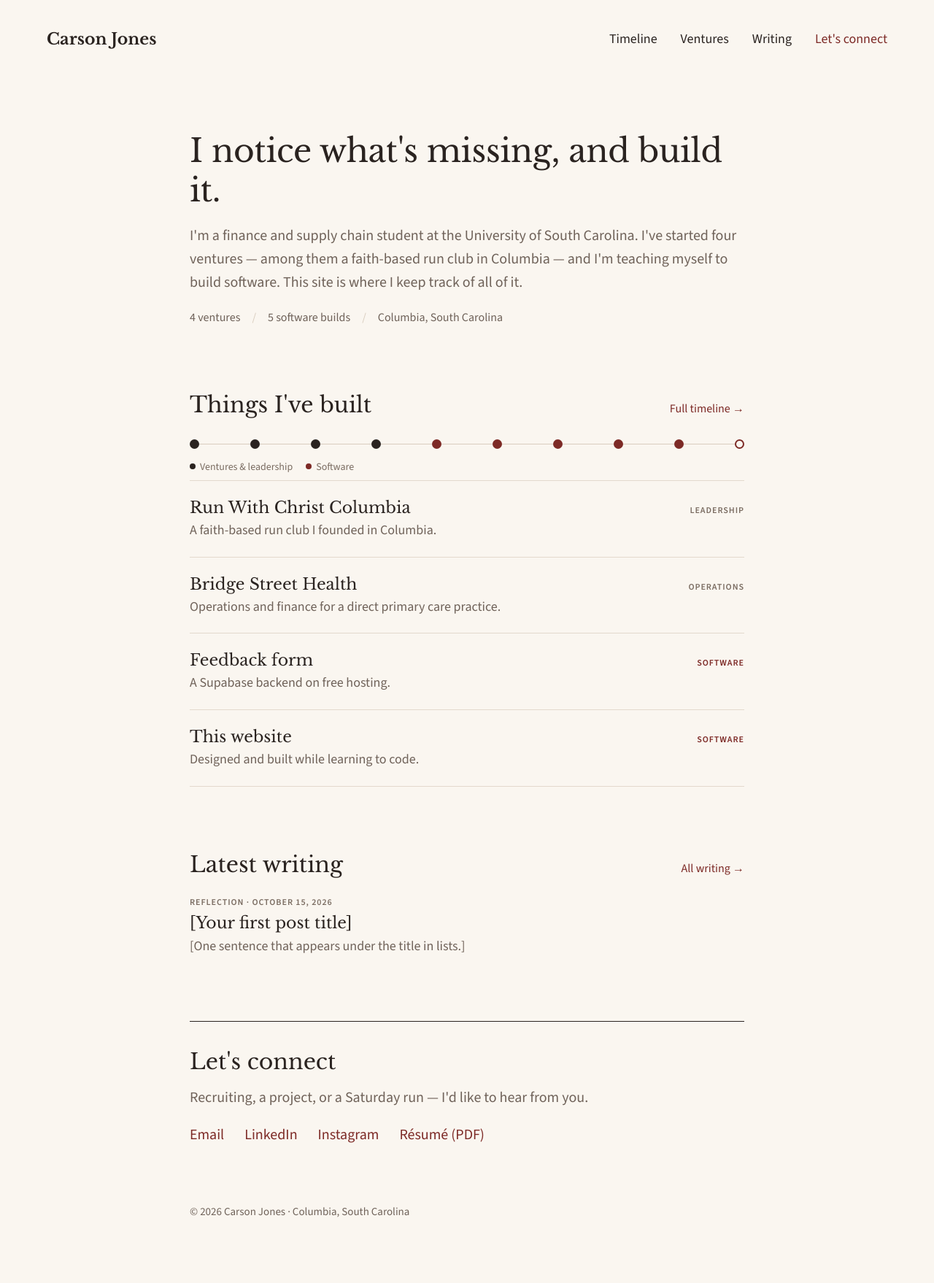
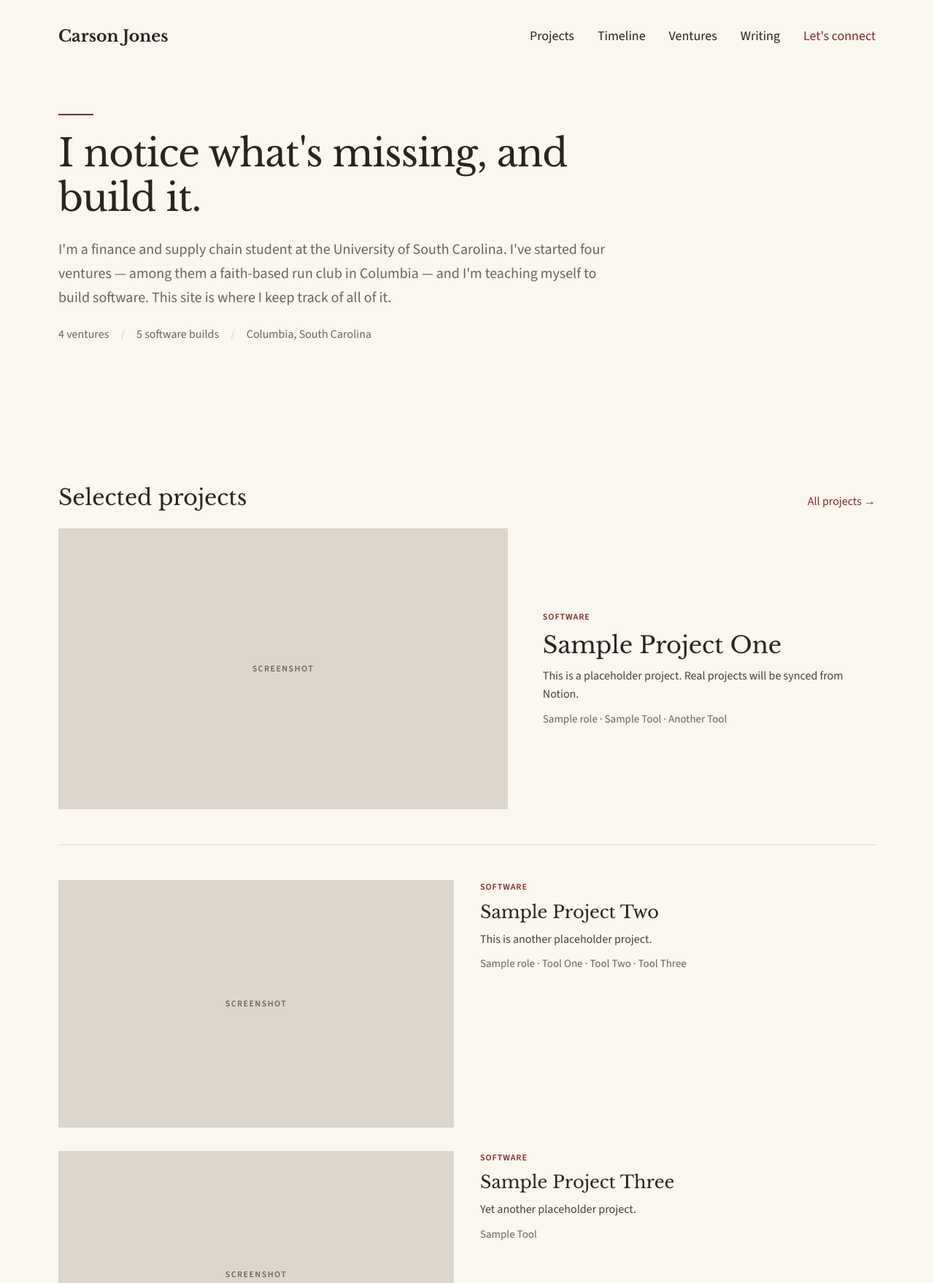
Before and after one commit to carsonjones1/carsonjones-dev, an Astro site: page / in a window 1280 px wide. Shown: the top 1758 px of the page at 73% size. Before the commit the page ends 1712 px from the top, so only its background shows below. Built offline with nearby package versions, Linux system fonts and the light colour scheme; Astro itself is replaced by a stand-in of ours.

Commit message:
Add Projects page with refined editorial design
- Extend sync_notion.py to support Projects data source
  - Add sync_projects() function with Notion API integration
  - Download project screenshots to public/images/projects/
  - Read from NOTION_PROJECTS_DS env var (skips gracefully if unset)
  - Add helper functions: number(), multi_select(), url(), files()

- Create /projects page with responsive design
  - Featured projects shown with wider layout
  - Project cards with screenshot placeholders
  - Tool tags, role, and live/GitHub links
  - Mobile-first responsive grid

- Refresh homepage with refined editorial style
  - Hero area with accent rule above headline
  - 'Selected projects' section (featured + 2 more)
  - Simplified 'More' section linking to Timeline/Ventures/Writing
  - Remove timeline dot strip to reduce visual complexity

- Update site-wide design
  - Add Projects to main navigation (first position)
  - Add --wide (1120px) container for featured content
  - Add --shot colors for screenshot placeholders
  - Update header to use wide container and refined spacing
  - Adjust footer to use wide container

- Add sample projects.json with placeholder data
- Update .env.example with NOTION_PROJECTS_DS
- Document Notion Projects database schema in HANDOFF.md

Co-authored-by: Carson Jones <carsonjones1@users.noreply.github.com>

```diff
--- /dev/null
+++ b/src/data/projects.json
@@ -0,0 +1,38 @@
+[
+  {
+    "slug": "sample-project-1",
+    "title": "Sample Project One",
+    "summary": "This is a placeholder project. Real projects will be synced from Notion.",
+    "tools": ["Sample Tool", "Another Tool"],
+    "role": "Sample role",
+    "liveUrl": null,
+    "githubUrl": null,
+    "screenshot": null,
+    "featured": true,
+    "order": 1
+  },
+  {
+    "slug": "sample-project-2",
+    "title": "Sample Project Two",
+    "summary": "This is another placeholder project.",
+    "tools": ["Tool One", "Tool Two", "Tool Three"],
+    "role": "Sample role",
+    "liveUrl": null,
+    "githubUrl": null,
+    "screenshot": null,
+    "featured": false,
+    "order": 2
+  },
+  {
+    "slug": "sample-project-3",
+    "title": "Sample Project Three",
+    "summary": "Yet another placeholder project.",
+    "tools": ["Sample Tool"],
+    "role": "",
+    "liveUrl": null,
+    "githubUrl": null,
+    "screenshot": null,
+    "featured": false,
+    "order": 3
+  }
+]
--- a/src/layouts/Base.astro
+++ b/src/layouts/Base.astro
@@ -14,6 +14,7 @@ const pageTitle = title ? `${title} — ${site.name}` : site.name;
 const path = Astro.url.pathname;
 
 const nav = [
+  { href: '/projects/', label: 'Projects' },
   { href: '/timeline/', label: 'Timeline' },
   { href: '/ventures/', label: 'Ventures' },
   { href: '/writing/', label: 'Writing' },
@@ -38,6 +39,7 @@ const nav = [
     <a class="skip-link" href="#main">Skip to content</a>
 
     <header class="site-header">
+      <div class="header-inner">
         <a class="wordmark" href="/">{site.name}</a>
         <nav aria-label="Main">
           {
@@ -49,6 +51,7 @@ const nav = [
           }
           <a class="nav-cta" href="/#connect">Let's connect</a>
         </nav>
+      </div>
     </header>
 
     <main id="main">
@@ -63,12 +66,17 @@ const nav = [
 
 <style>
   .site-header {
+    padding: 16px 0 8px;
+  }
+
+  .header-inner {
+    width: min(var(--wide), 100% - 2 * var(--gutter));
+    margin-inline: auto;
     display: flex;
     flex-wrap: wrap;
     justify-content: space-between;
     align-items: center;
-    gap: 12px 24px;
-    padding: 20px var(--gutter);
+    gap: 8px 24px;
   }
 
   .wordmark {
@@ -78,10 +86,15 @@ const nav = [
     color: var(--ink);
   }
 
+  .wordmark:hover {
+    text-decoration: none;
+    color: var(--ink);
+  }
+
   nav {
     display: flex;
     flex-wrap: wrap;
-    gap: 4px 22px;
+    gap: 0 20px;
     font-size: 1rem;
     font-weight: 500;
   }
@@ -105,6 +118,8 @@ const nav = [
   }
 
   .site-footer {
+    width: min(var(--wide), 100% - 2 * var(--gutter));
+    margin: 0 auto;
     padding: 48px 0 40px;
     font-size: 0.9375rem;
     color: var(--muted);
@@ -112,7 +127,7 @@ const nav = [
 
   @media (min-width: 720px) {
     .site-header {
-      padding: 32px 64px;
+      padding: 28px 0 12px;
     }
 
     .wordmark {
@@ -120,7 +135,7 @@ const nav = [
     }
 
     nav {
-      gap: 32px;
+      gap: 0 32px;
       font-size: 1.125rem;
     }
   }
--- a/src/pages/index.astro
+++ b/src/pages/index.astro
@@ -2,13 +2,13 @@
 import Base from '../layouts/Base.astro';
 import Connect from '../components/Connect.astro';
 import timeline from '../data/timeline.json';
+import projects from '../data/projects.json';
 import { site } from '../data/site.js';
 import { getCollection } from 'astro:content';
 
 // Counts come from the timeline data, so they stay right as you add entries.
 const ventures = timeline.filter((entry) => entry.kind === 'venture').length;
 const builds = timeline.filter((entry) => entry.kind === 'software').length;
-const featured = timeline.filter((entry) => entry.featured);
 
 const posts = (await getCollection('writing', (post) => !post.data.draft))
   .sort((a, b) => b.data.date.getTime() - a.data.date.getTime())
@@ -22,76 +22,91 @@ const lede =
   `I've started ${venturesInWords} ventures — among them a faith-based run club in Columbia — ` +
   `and I'm teaching myself to build software. This site is where I keep track of all of it.`;
 
+// Selected projects: featured first, then up to 2 more
+const featuredProjects = projects.filter((p) => p.featured).slice(0, 1);
+const otherProjects = projects.filter((p) => !p.featured).slice(0, 2);
+const selectedProjects = [...featuredProjects, ...otherProjects];
+
 const formatDate = (date: Date) =>
   date.toLocaleDateString('en-US', { month: 'long', day: 'numeric', year: 'numeric', timeZone: 'UTC' });
 ---
 
 <Base>
-  <div class="column page">
+  <div class="wide page">
     <section class="intro">
+      <div class="intro-rule" aria-hidden="true"></div>
       <h1>I notice what's missing, and build it.</h1>
       <p class="lede">{lede}</p>
       <p class="facts">
-        <span>{ventures} ventures</span><span aria-hidden="true">/</span><span>{builds} software builds</span><span
-          aria-hidden="true">/</span
-        ><span>{site.location}</span>
+        <span>{ventures} ventures</span><span class="sep" aria-hidden="true">/</span><span
+          >{builds} software builds</span
+        ><span class="sep" aria-hidden="true">/</span><span>{site.location}</span>
       </p>
     </section>
 
-    <section>
+    <section class="block">
       <div class="section-head">
-        <h2>Things I've built</h2>
-        <a href="/timeline/">Full timeline →</a>
+        <h2>Selected projects</h2>
+        <a href="/projects/">All projects →</a>
       </div>
 
-      <div class="strip" aria-hidden="true">
-        <div class="strip-dots">
-          {timeline.map((entry) => <span class:list={['dot', entry.kind]} title={entry.title} />)}
-          <span class="dot next" title="What's next" />
-        </div>
-        <div class="strip-legend">
-          <span><span class="key venture"></span>Ventures &amp; leadership</span>
-          <span><span class="key software"></span>Software</span>
-        </div>
-      </div>
+      {
+        selectedProjects.map((project, index) => {
+          const isFeatured = project.featured;
+          const tools = project.tools.join(' · ');
+          const role = project.role ? `${project.role} · ` : '';
+          const meta = role + tools;
 
-      <ul class="rows">
-        {
-          featured.map((entry) => (
-            <li>
-              <a href={`/timeline/#${entry.id}`}>
-                <span class="row-text">
-                  <span class="row-title">{entry.title}</span>
-                  <span class="row-summary">{entry.summary}</span>
-                </span>
-                <span class:list={['eyebrow', { 'is-software': entry.kind === 'software' }]}>{entry.label}</span>
-              </a>
-            </li>
-          ))
-        }
-      </ul>
+          return (
+            <article class:list={['project-card', { featured: isFeatured }]}>
+              {project.screenshot ? (
+                <img src={project.screenshot} alt={`${project.title} screenshot`} class="screenshot" />
+              ) : (
+                <div class="shot" aria-hidden="true">
+                  <span>Screenshot</span>
+                </div>
+              )}
+              <div class="body">
+                <p class="eyebrow is-software">Software</p>
+                <h3>{project.title}</h3>
+                <p class="summary">{project.summary}</p>
+                {meta && <p class="meta">{meta}</p>}
+                {(project.liveUrl || project.githubUrl) && (
+                  <p class="links">
+                    {project.liveUrl && <a href={project.liveUrl}>Live site</a>}
+                    {project.githubUrl && <a href={project.githubUrl}>GitHub</a>}
+                  </p>
+                )}
+              </div>
+            </article>
+          );
+        })
+      }
     </section>
 
-    <section>
+    <section class="block reading">
       <div class="section-head">
-        <h2>Latest writing</h2>
-        <a href="/writing/">All writing →</a>
+        <h2>More</h2>
       </div>
-      {posts.length === 0 && <p class="empty">Nothing published yet.</p>}
-      <ul class="posts">
-        {
-          posts.map((post) => (
-            <li>
-              <a href={`/writing/${post.id}/`}>
-                <span class="eyebrow">
-                  {post.data.tag} · {formatDate(post.data.date)}
-                </span>
-                <span class="post-title">{post.data.title}</span>
-                <span class="post-summary">{post.data.summary}</span>
-              </a>
-            </li>
-          ))
-        }
+      <ul class="more-list">
+        <li>
+          <a href="/timeline/">
+            <strong>Timeline</strong>
+            <span>The full story: {ventures + builds} ventures and builds</span>
+          </a>
+        </li>
+        <li>
+          <a href="/ventures/">
+            <strong>Ventures &amp; leadership</strong>
+            <span>Run With Christ Columbia and {ventures - 1} more</span>
+          </a>
+        </li>
+        <li>
+          <a href="/writing/">
+            <strong>Writing</strong>
+            <span>{posts.length === 0 ? 'Nothing published yet' : `${posts.length} recent posts`}</span>
+          </a>
+        </li>
       </ul>
     </section>
 
@@ -104,24 +119,33 @@ const formatDate = (date: Date) =>
     display: flex;
     flex-direction: column;
     gap: 64px;
-    padding: 40px 0 24px;
+    padding-bottom: 24px;
   }
 
   .intro {
+    padding-top: 36px;
     display: flex;
     flex-direction: column;
     gap: 20px;
+    max-width: var(--column);
+  }
+
+  .intro-rule {
+    width: 48px;
+    height: 2px;
+    background: var(--accent);
   }
 
   h1 {
-    font-size: clamp(1.9rem, 1.3rem + 2.4vw, 2.75rem);
-    line-height: 1.22;
-    letter-spacing: -0.01em;
+    font-size: clamp(2.05rem, 1.35rem + 2.8vw, 3.25rem);
+    line-height: 1.18;
+    letter-spacing: -0.02em;
   }
 
   .lede {
     color: var(--muted);
-    line-height: 1.6;
+    line-height: 1.65;
+    max-width: 38em;
   }
 
   .facts {
@@ -133,172 +157,154 @@ const formatDate = (date: Date) =>
     color: var(--muted);
   }
 
-  .facts [aria-hidden] {
+  .facts .sep {
     color: var(--rule-strong);
   }
 
-  /* The thin timeline preview: one dot per entry. */
-  .strip {
-    margin-bottom: 8px;
+  .block {
+    margin-top: 72px;
   }
 
-  .strip-dots {
-    position: relative;
-    display: flex;
-    justify-content: space-between;
-    padding: 4px 0;
+  .reading {
+    max-width: var(--column);
   }
 
-  .strip-dots::before {
-    content: '';
-    position: absolute;
-    left: 0;
-    right: 0;
-    top: 50%;
-    height: 1px;
-    background: var(--rule-strong);
+  .project-card {
+    display: flex;
+    flex-direction: column;
+    gap: 20px;
   }
 
-  .dot {
-    position: relative;
-    width: 13px;
-    height: 13px;
-    border-radius: 50%;
+  .project-card.featured {
+    padding-bottom: 36px;
+    border-bottom: 1px solid var(--rule);
+    margin-bottom: 36px;
   }
 
-  .dot.venture,
-  .key.venture {
-    background: var(--ink);
+  .project-card:not(.featured) {
+    margin-bottom: 32px;
   }
 
-  .dot.software,
-  .key.software {
-    background: var(--accent);
+  .screenshot,
+  .shot {
+    width: 100%;
+    aspect-ratio: 16 / 10;
+    object-fit: cover;
   }
 
-  .dot.next {
-    border: 2px solid var(--accent);
-    background: var(--paper);
+  .body {
+    display: flex;
+    flex-direction: column;
+    gap: 10px;
+    justify-content: center;
   }
 
-  .strip-legend {
+  h3 {
+    font-size: clamp(1.3125rem, 1.1rem + 0.8vw, 1.5rem);
+    color: var(--ink);
+  }
+
+  .project-card.featured h3 {
+    font-size: clamp(1.5rem, 1.2rem + 1vw, 2rem);
+  }
+
+  .summary {
+    font-size: 1rem;
+    color: var(--ink-soft);
+  }
+
+  .meta {
+    font-size: 0.9375rem;
+    color: var(--muted);
+  }
+
+  .links {
     display: flex;
     flex-wrap: wrap;
-    gap: 4px 18px;
-    margin-top: 10px;
-    font-size: 0.875rem;
-    color: var(--faint);
+    gap: 16px;
+    font-weight: 500;
   }
 
-  .strip-legend > span {
-    display: inline-flex;
-    align-items: center;
-    gap: 6px;
-  }
-
-  .key {
-    width: 8px;
-    height: 8px;
-    border-radius: 50%;
-  }
-
-  .rows,
-  .posts {
+  .more-list {
     margin: 0;
     padding: 0;
     list-style: none;
+    display: flex;
+    flex-direction: column;
+    gap: 0;
   }
 
-  .rows li {
+  .more-list li {
     border-top: 1px solid var(--rule);
   }
 
-  .rows li:last-child {
+  .more-list li:last-child {
     border-bottom: 1px solid var(--rule);
   }
 
-  .rows a {
+  .more-list a {
     display: flex;
-    flex-direction: column-reverse;
+    flex-direction: column;
     gap: 4px;
-    padding: 18px 0;
+    padding: 20px 0;
     color: var(--ink);
   }
 
-  .rows a:hover {
+  .more-list a:hover {
     text-decoration: none;
   }
 
-  .rows a:hover .row-title {
+  .more-list a:hover strong {
     color: var(--accent);
   }
 
-  .row-text {
-    display: flex;
-    flex-direction: column;
-    gap: 2px;
+  .more-list strong {
+    font-family: var(--serif);
+    font-weight: 400;
+    font-size: 1.1875rem;
   }
 
-  .row-title,
-  .post-title {
-    font-family: var(--serif);
-    font-size: 1.1875rem;
-    line-height: 1.35;
-  }
-
-  .row-summary,
-  .post-summary {
+  .more-list span {
     font-size: 1rem;
-    color: var(--muted);
-  }
-
-  .posts {
-    display: flex;
-    flex-direction: column;
-    gap: 28px;
-  }
-
-  .posts a {
-    display: flex;
-    flex-direction: column;
-    gap: 4px;
-    color: var(--ink);
-  }
-
-  .posts a:hover {
-    text-decoration: none;
-  }
-
-  .posts a:hover .post-title {
-    color: var(--accent);
-  }
-
-  .empty {
     color: var(--muted);
   }
 
   @media (min-width: 720px) {
     .page {
       gap: 88px;
-      padding-top: 72px;
     }
 
-    .rows a {
-      flex-direction: row;
-      justify-content: space-between;
-      align-items: baseline;
-      gap: 24px;
-      padding: 22px 0;
+    .intro {
+      padding-top: 72px;
+      gap: 22px;
     }
 
-    .row-title,
-    .post-title {
-      font-size: 1.375rem;
+    .block {
+      margin-top: 104px;
     }
 
-    .row-summary,
-    .post-summary {
-      font-size: 1.125rem;
+    .project-card.featured {
+      display: grid;
+      grid-template-columns: 1.35fr 1fr;
+      gap: 48px;
+      align-items: center;
+      padding-bottom: 48px;
+      margin-bottom: 48px;
+    }
+
+    .project-card:not(.featured) {
+      display: grid;
+      grid-template-columns: 1fr 1fr;
+      gap: 36px;
+      align-items: start;
+    }
+
+    .more-list li {
+      padding: 24px 0;
+    }
+
+    .more-list strong {
+      font-size: 1.375rem;
     }
   }
 </style>
--- /dev/null
+++ b/src/pages/projects.astro
@@ -0,0 +1,180 @@
+---
+import Base from '../layouts/Base.astro';
+import projects from '../data/projects.json';
+
+const featuredProjects = projects.filter((p) => p.featured);
+const regularProjects = projects.filter((p) => !p.featured);
+const allProjects = [...featuredProjects, ...regularProjects];
+
+const description = "Software and technology work, from a first handwritten HTML site to the site you're looking at.";
+---
+
+<Base title="Projects" description={description}>
+  <div class="wide">
+    <section class="intro">
+      <h1>Projects</h1>
+      <p class="lede">{description}</p>
+    </section>
+
+    <section class="projects">
+      {
+        allProjects.map((project, index) => {
+          const isFeatured = project.featured;
+          const tools = project.tools.join(' · ');
+          const role = project.role ? `${project.role} · ` : '';
+          const meta = role + tools;
+
+          return (
+            <article class:list={['project-card', { featured: isFeatured }]}>
+              {project.screenshot ? (
+                <img src={project.screenshot} alt={`${project.title} screenshot`} class="screenshot" />
+              ) : (
+                <div class="shot" aria-hidden="true">
+                  <span>Screenshot</span>
+                </div>
+              )}
+              <div class="body">
+                <p class="eyebrow is-software">Software</p>
+                <h2>{project.title}</h2>
+                <p class="summary">{project.summary}</p>
+                {meta && <p class="meta">{meta}</p>}
+                {(project.liveUrl || project.githubUrl) && (
+                  <p class="links">
+                    {project.liveUrl && <a href={project.liveUrl}>Live site</a>}
+                    {project.githubUrl && <a href={project.githubUrl}>GitHub</a>}
+                  </p>
+                )}
+              </div>
+            </article>
+          );
+        })
+      }
+    </section>
+  </div>
+</Base>
+
+<style>
+  .wide {
+    max-width: var(--wide);
+  }
+
+  .intro {
+    padding-top: 36px;
+    display: flex;
+    flex-direction: column;
+    gap: 16px;
+    max-width: var(--column);
+  }
+
+  h1 {
+    font-size: clamp(2rem, 1.4rem + 2vw, 2.75rem);
+    letter-spacing: -0.02em;
+  }
+
+  .lede {
+    color: var(--muted);
+    max-width: 36em;
+  }
+
+  .projects {
+    margin-top: 48px;
+    padding-bottom: 24px;
+    display: flex;
+    flex-direction: column;
+    gap: 40px;
+  }
+
+  .project-card {
+    display: flex;
+    flex-direction: column;
+    gap: 20px;
+  }
+
+  .project-card.featured {
+    padding-bottom: 36px;
+    border-bottom: 1px solid var(--rule);
+    margin-bottom: 8px;
+  }
+
+  .screenshot,
+  .shot {
+    width: 100%;
+    aspect-ratio: 16 / 10;
+    object-fit: cover;
+  }
+
+  .body {
+    display: flex;
+    flex-direction: column;
+    gap: 10px;
+  }
+
+  h2 {
+    font-size: 1.375rem;
+    color: var(--ink);
+  }
+
+  .summary {
+    font-size: 1rem;
+    color: var(--muted);
+  }
+
+  .meta {
+    font-size: 0.9375rem;
+    color: var(--muted);
+  }
+
+  .links {
+    display: flex;
+    flex-wrap: wrap;
+    gap: 16px;
+    font-weight: 500;
+  }
+
+  @media (min-width: 720px) {
+    .intro {
+      padding-top: 64px;
+    }
+
+    .projects {
+      margin-top: 64px;
+      gap: 48px;
+    }
+
+    .project-card.featured {
+      display: grid;
+      grid-template-columns: 1.35fr 1fr;
+      gap: 48px;
+      align-items: center;
+      padding-bottom: 48px;
+      margin-bottom: 0;
+    }
+
+    .project-card:not(.featured) {
+      display: grid;
+      grid-template-columns: 1fr 1fr;
+      gap: 36px;
+      align-items: start;
+    }
+
+    h2 {
+      font-size: 1.5rem;
+    }
+
+    .project-card.featured h2 {
+      font-size: clamp(1.5rem, 1.2rem + 1vw, 2rem);
+    }
+  }
+
+  @media (min-width: 1000px) {
+    .projects {
+      display: grid;
+      grid-template-columns: 1fr;
+      gap: 48px;
+    }
+
+    .project-card:not(.featured) {
+      grid-column: 1;
+    }
+  }
+</style>
--- a/src/styles/global.css
+++ b/src/styles/global.css
@@ -13,11 +13,14 @@
   --rule-strong: #d9cdbf;
   --accent: #7d2a26; /* garnet — a quiet nod to USC */
   --accent-deep: #5c1d1a;
+  --shot: #ddd6cc; /* screenshot placeholder background */
+  --shot-label: #6f6259; /* screenshot placeholder text */
 
   --serif: 'Libre Baskerville', Georgia, 'Times New Roman', serif;
   --sans: 'Source Sans 3', 'Segoe UI', system-ui, sans-serif;
 
   --column: 760px;
+  --wide: 1120px; /* wider container for featured content */
   --gutter: 22px;
 }
 
@@ -79,6 +82,12 @@ p {
 /* The single reading column every page sits in. */
 .column {
   width: min(var(--column), 100% - 2 * var(--gutter));
+  margin-inline: auto;
+}
+
+/* Wider container for featured content and projects. */
+.wide {
+  width: min(var(--wide), 100% - 2 * var(--gutter));
   margin-inline: auto;
 }
 
@@ -149,3 +158,21 @@ p {
   left: var(--gutter);
   top: 12px;
 }
+
+/* Screenshot placeholder for projects. */
+.shot {
+  background: var(--shot);
+  color: var(--shot-label);
+  display: flex;
+  align-items: center;
+  justify-content: center;
+  aspect-ratio: 16 / 10;
+  width: 100%;
+}
+
+.shot span {
+  font-size: 0.75rem;
+  font-weight: 600;
+  letter-spacing: 0.12em;
+  text-transform: uppercase;
+}
```
Also changed, not shown: HANDOFF.md (+8 -7 lines), screenshots/homepage-desktop.png (added), screenshots/homepage-mobile.png (added), screenshots/projects-desktop.png (added), screenshots/projects-mobile.png (added), 3 other files. Lines whose indentation alone changed are shown as unchanged.
